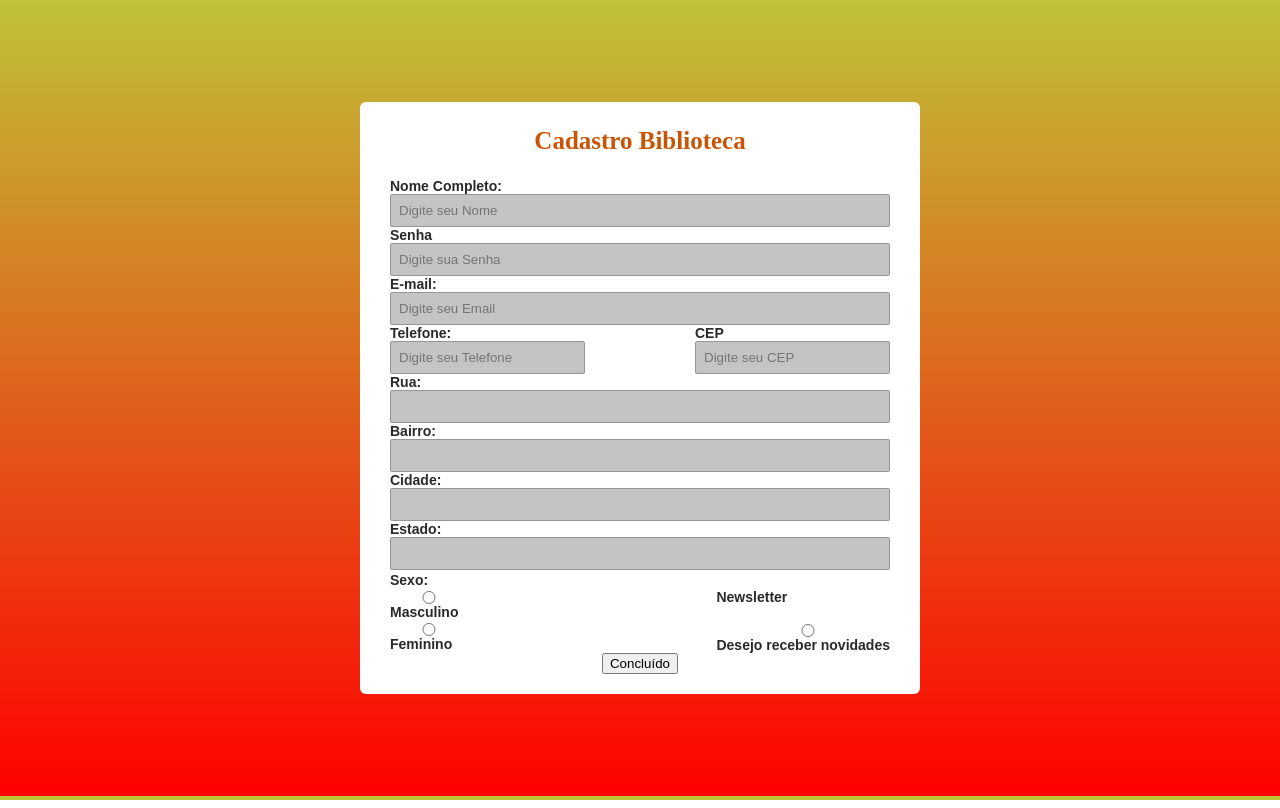
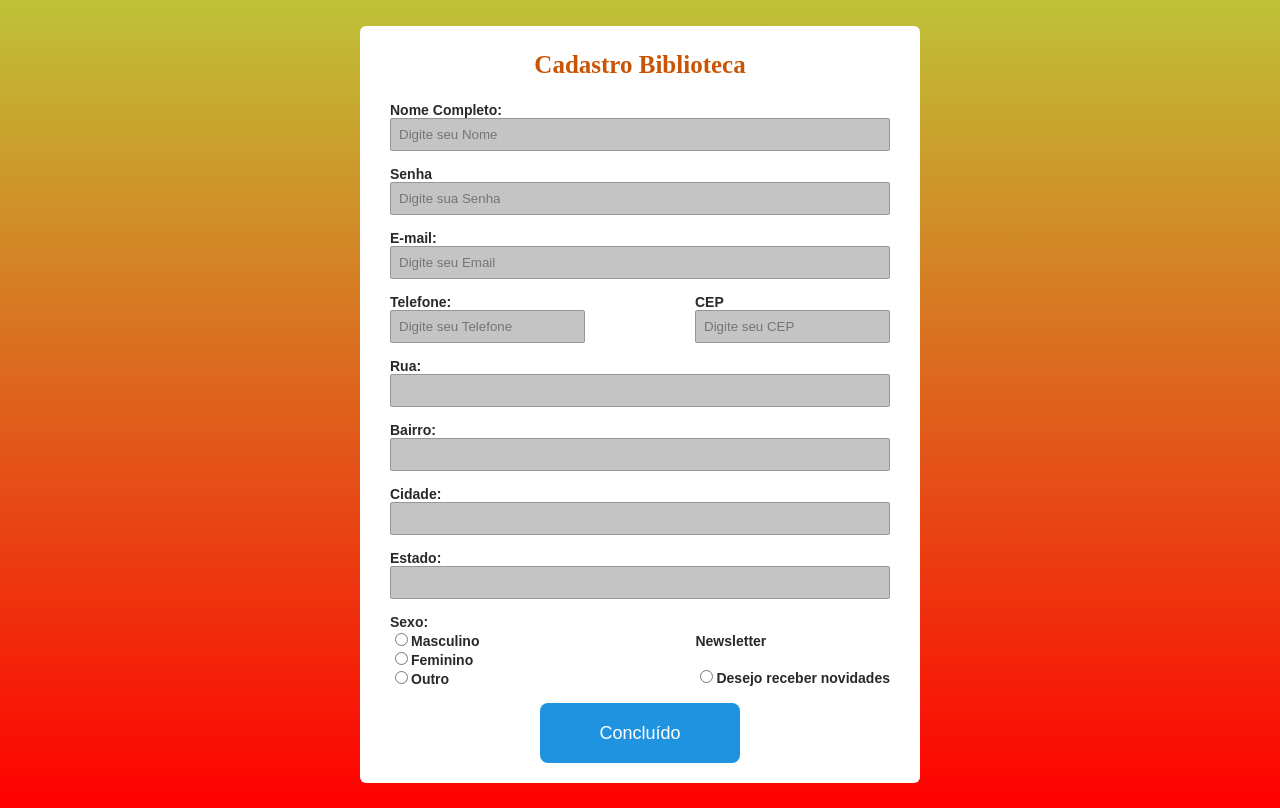
Before and after one commit to WendellOliver/First_Project, a plain HTML site: page index.html in a window 1280 px wide. Drawn offline with Linux system fonts and the light colour scheme.

Commit message:
alteracoes

```diff
--- a/index.css
+++ b/index.css
@@ -17,7 +17,7 @@ body {
     background-size: 100%;
     font-size: 100%;
     font-family: sans-serif;
-    margin: 8%;
+    margin: 2%;
     height: 100%;
 }
 
@@ -46,6 +46,29 @@ body {
     text-align: center;
 }
 
+.botao{
+    width: 40%;
+    height: 60px;
+    background-color: #2093e0;
+    border: 0;
+    border-radius: 8px;
+    color: #fff;
+    font-weight: 400;
+    margin-top: 16px;
+    display: inline-block;
+    text-align: center;
+    text-decoration: none;
+    font-size: 18px;
+    line-height: 30px;
+    transition: filter 0.2s;
+    cursor: pointer;
+    margin-left: 150px;
+}
+
+.botao:hover {
+    filter: brightness(70%);
+  }
+
 .cadastro label {
     display: block;
     font-size: 14px;
@@ -63,14 +86,16 @@ body {
 }
 
 .cadastro
-input:not([type="checkbox"]) {
+input:not([type="radio"]) {
     background: #c5c4c4;
     border: 1px solid #979696;
     border-radius: 2px;
     padding: 8px 8px;
     display: block;
     width: 100%;
+    margin-bottom: 15px;
 }
+
 
 input{
     box-sizing: border-box;
--- a/index.html
+++ b/index.html
@@ -79,6 +79,10 @@
         <label>
             <input type="radio" name="sexo" value="feminino">Feminino
         </label>
+
+        <label>
+            <input type="radio" name="sexo" value="outro">Outro
+        </label>
     </div>
 
     <div class="cadastro">
@@ -90,7 +94,6 @@
 
     </div>
 
-    <div class="botao">
         <button class="botao" type="submit" onsubmit="">Concluído</button>
     </div>
 
```
